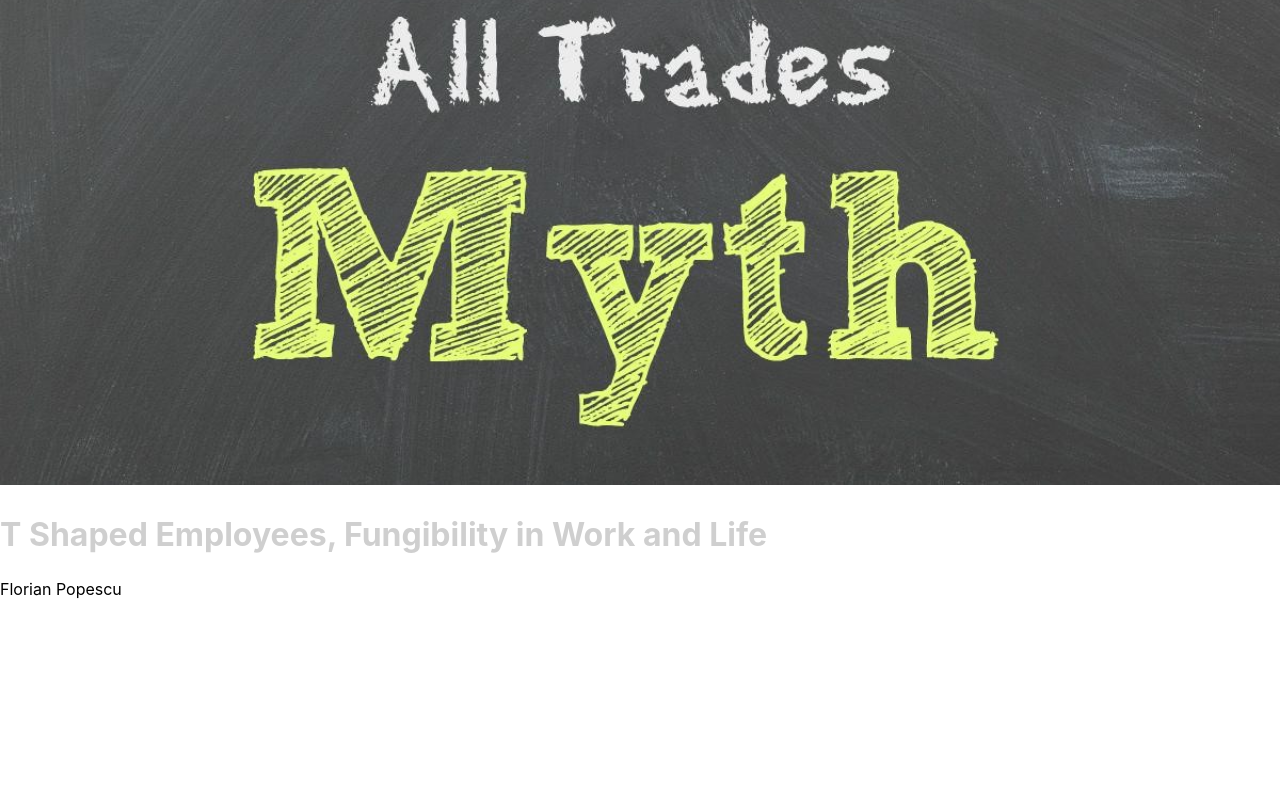
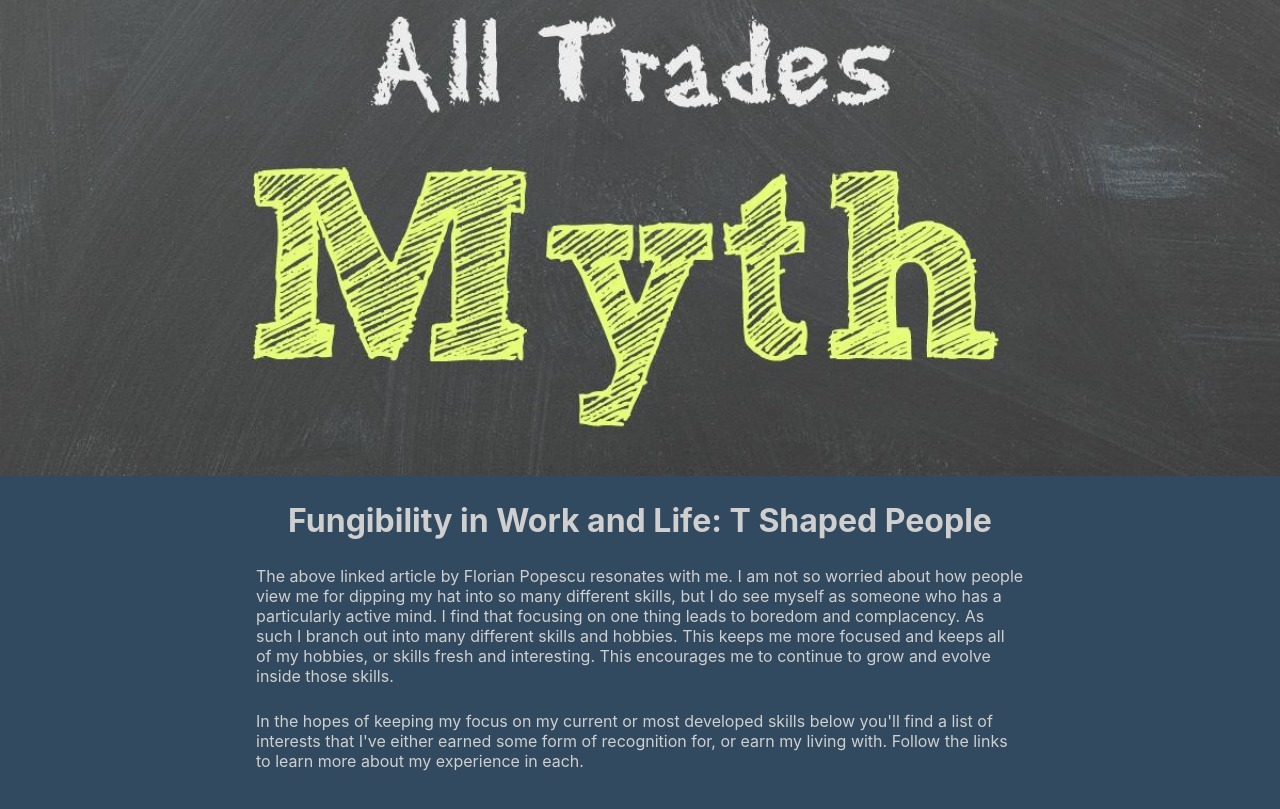
Before and after one commit to ColinDanforth/mywebresume, a React (Create React App) app: page / in a window 1280 px wide. Shown: the part 829-1638 px from the top of the page. Before the commit the page ends 1444 px from the top, so only its background shows below. Built offline with nearby package versions, Linux system fonts and the light colour scheme.

Commit message:
update to landing page to lay the ground work for links to my skills pages.

```diff
--- a/src/components/RootPage.js
+++ b/src/components/RootPage.js
@@ -17,11 +17,18 @@ class RootPage extends React.Component{
       landingPageHeight: 0,
       block2Height: 0,
       activeItem: '',
+      footerPhantom: {
+        position: 'relative',
+        bottom: '0px',
+        display: 'block',
+        height: '0px'
+      },
     }
 
     this.updateRootState = this.updateRootState.bind(this)
     this.pageControl = this.pageControl.bind(this)
     this.onHeaderResize = this.onHeaderResize.bind(this)
+    this.onResizeFooterHeight = this.onResizeFooterHeight.bind(this)
     this.onResizelandingPageBackground = this.onResizelandingPageBackground.bind(this)
     this.onResizeBlock2 = this.onResizeBlock2.bind(this)
   }
@@ -48,7 +55,16 @@ class RootPage extends React.Component{
   onResizeBlock2(width, height){
     console.log('jack', height)
     this.setState({
-      block2Height: height
+      block2Height: (height - (height* 0.02))
+    })
+  }
+
+  onResizeFooterHeight(width, height){
+    this.setState({
+      footerPhantom: {
+        display:'block',
+        height: height + 'px',
+      },
     })
   }
 
@@ -65,6 +81,7 @@ class RootPage extends React.Component{
         onResizelandingPageBackground={this.onResizelandingPageBackground}
         onResizeBlock2={this.onResizeBlock2}
         block3Position={this.state.landingPageHeight + this.state.headerHeight + this.state.block2Height}
+        phantomFooter={this.state.footerPhantom}
       />
     }
   }
@@ -80,7 +97,9 @@ class RootPage extends React.Component{
           />
           {this.pageControl()}
         </div>
-        <Footer/>
+        <Footer
+          onResizeFooterHeight={this.onResizeFooterHeight}
+        />
       </div>
     )
   }
--- a/src/components/footer/Footer.js
+++ b/src/components/footer/Footer.js
@@ -1,4 +1,6 @@
 import React from 'react'
+import ReactResizeDetector from "react-resize-detector"
+import PropTypes from 'prop-types'
 
 const footerStyle = {
   position: 'fixed',
@@ -39,7 +41,8 @@ const rightBlockStyle={
   marginLeft: '2%',
 }
 
-export default Footer => {
+class Footer extends React.Component{
+  render(){
     return (
       <div style={footerStyle}>
         <div style={leftBlockStyle}>
@@ -50,6 +53,14 @@ export default Footer => {
           <p style={rightTextStyle}>Phone Contact:</p>
           <p style={rightTextStyle}>416-388-4294</p>
         </div>
+        <ReactResizeDetector handleWidth handleHeight onResize={this.props.onResizeFooterHeight}/>
       </div>
     )
   }
+}
+
+export default Footer
+
+Footer.propTypes={
+  onResizeFooterHeight: PropTypes.func,
+}
--- a/src/components/landingPageComponents/LandingBlock2.js
+++ b/src/components/landingPageComponents/LandingBlock2.js
@@ -16,6 +16,7 @@ class LandingBlock2 extends React.Component{
         </div>
         <LandingBlock3
           block3Style={this.props.block3Style}
+          phantomFooter={this.props.phantomFooter}
         />
       </div>
     )
@@ -28,4 +29,5 @@ LandingBlock2.propTypes = {
   jackOfAllStyle: PropTypes.object,
   block3Style: PropTypes.object,
   onResizeBlock2: PropTypes.func,
+  phantomFooter: PropTypes.object,
 }
--- a/src/components/landingPageComponents/LandingBlock3.js
+++ b/src/components/landingPageComponents/LandingBlock3.js
@@ -11,12 +11,35 @@ const headerStyleMargin = {
   marginBottom: '2%',
 }
 
+const pStyle = {
+  color: '#CFCFCF',
+  position: 'relative',
+  fontSize: '1em',
+  textAlign: 'left',
+  marginLeft: '20%',
+  marginRight: '20%',
+  marginTop: '2%',
+  marginBottom: '2%',
+}
+
 class LandingBlock3 extends React.Component{
   render(){
     return(
-      <div  style={this.props.block3Style} className="block2">
-        <h1 style={headerStyleMargin}>T Shaped Employees, Fungibility in Work and Life</h1>
-        <p>Florian Popescu</p>
+      <div  style={this.props.block3Style} className="block3">
+        <h1 style={headerStyleMargin}>Fungibility in Work and Life: T Shaped People</h1>
+        <p style={pStyle}>
+          The above linked article by Florian Popescu resonates with me. I am not so worried about how people view me for
+          dipping my hat into so many different skills, but I do see myself as someone who has a particularly active mind.
+          I find that focusing on one thing leads to boredom and complacency. As such I branch out into many different
+          skills and hobbies. This keeps me more focused and keeps all of my hobbies, or skills fresh and interesting.
+          This encourages me to continue to grow and evolve inside those skills.
+        </p>
+        <p style={pStyle}>
+          In the hopes of keeping my focus on my current or most developed skills below you'll find a list of interests
+          that I've either earned some form of recognition for, or earn my living with. Follow the links to learn more
+          about my experience in each.
+        </p>
+        <div style={this.props.phantomFooter}/>
       </div>
     )
   }
@@ -26,4 +49,5 @@ export default LandingBlock3
 
 LandingBlock3.propTypes = {
   block3Style: PropTypes.object,
+  phantomFooter: PropTypes.object,
 }
--- a/src/components/landingPageComponents/LandingPage.js
+++ b/src/components/landingPageComponents/LandingPage.js
@@ -18,10 +18,9 @@ const profileImageStyle = {
 
 const wordCloudStyle = {
   position: 'relative',
-  maxWidth: '50%',
   marginTop: '1%',
   marginBottom: '2%',
-  width: 'auto',
+  width: '50%',
   height: 'auto',
   zIndex: '-1',
 }
@@ -56,6 +55,8 @@ class LandingPage extends React.Component{
       },
       block3:{
         position: 'absolute',
+        backgroundColor: '#324A5F',
+        textAlign: 'center',
         top: '0px',
         width: '100%',
         height: 'auto',
@@ -66,16 +67,16 @@ class LandingPage extends React.Component{
 
   componentDidUpdate(Props){
     if(
-      parseInt(this.state.landingPageBackground.top, 10) !== Math.floor(this.props.headerHeight)
-      || parseInt(this.state.jackOfAllStyle.top, 10) !== Math.floor(this.props.jackOfAllPosition)
-      || parseInt(this.state.block3.top, 10) !== Math.floor(this.props.block3Position)
+      parseFloat(this.state.landingPageBackground.top, 10) !== (this.props.headerHeight)
+      || parseFloat(this.state.jackOfAllStyle.top, 10) !== (this.props.jackOfAllPosition)
+      || parseFloat(this.state.block3.top, 10) !== (this.props.block3Position)
     ){
-      if(parseInt(this.state.landingPageBackground.top, 10) !== Math.floor(this.props.headerHeight)){
+      if(parseFloat(this.state.landingPageBackground.top, 10) !== (this.props.headerHeight)){
         const landingPageBackground = this.state.landingPageBackground
         this.setState({
           landingPageBackground: {
             position: landingPageBackground.position,
-            top: Math.floor(this.props.headerHeight) + 'px',
+            top: (this.props.headerHeight) + 'px',
             textAlign: landingPageBackground.textAlign,
             backgroundColor: landingPageBackground.backgroundColor,
             width: landingPageBackground.width,
@@ -83,24 +84,26 @@ class LandingPage extends React.Component{
             zIndex: landingPageBackground.zIndex,
           }
         })
-      }if(parseInt(this.state.block3.top, 10) !== Math.floor(this.props.block3Position)){
+      }if(parseFloat(this.state.block3.top, 10) !== this.props.block3Position){
         const block3 = this.state.block3
         this.setState({
           block3:{
             position: block3.position,
-            top: Math.floor(this.props.block3Position) + 'px',
+            backgroundColor: block3.backgroundColor,
+            top: this.props.block3Position + 'px',
+            textAlign: block3.textAlign,
             width: block3.width,
             height: block3.height,
             zIndex: block3.zIndex,
           }
         })
       }
-      if(parseInt(this.state.jackOfAllStyle.top, 10) !== Math.floor(this.props.jackOfAllPosition)){
+      if(parseFloat(this.state.jackOfAllStyle.top, 10) !== (this.props.jackOfAllPosition)){
         const jackOfAll = this.state.jackOfAllStyle
         this.setState({
           jackOfAllStyle: {
             position: jackOfAll.position,
-            top: Math.floor(this.props.jackOfAllPosition) + 'px',
+            top: (this.props.jackOfAllPosition) + 'px',
             width: jackOfAll.width,
             height: jackOfAll.height,
             zIndex: jackOfAll.zIndex,
@@ -123,6 +126,7 @@ class LandingPage extends React.Component{
           jackOfAllStyle={this.state.jackOfAllStyle}
           block3Style={this.state.block3}
           onResizeBlock2={this.props.onResizeBlock2}
+          phantomFooter={this.props.phantomFooter}
         />
       </div>
     )
@@ -137,6 +141,5 @@ LandingPage.propTypes = {
   onResizeBlock2: PropTypes.func,
   jackOfAllPosition: PropTypes.number,
   block3Position: PropTypes.number,
-
-
+  phantomFooter: PropTypes.object,
 }
```
Lines whose indentation alone changed are shown as unchanged.
